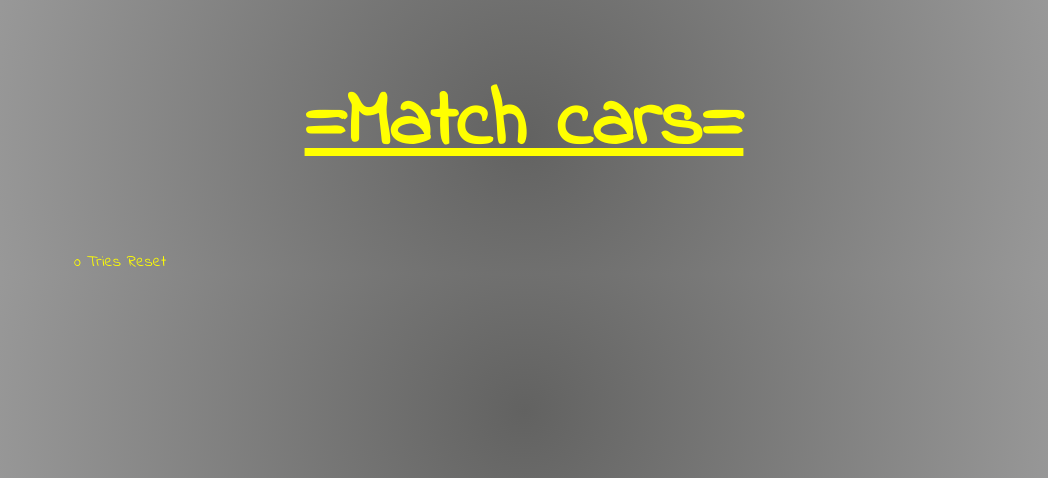
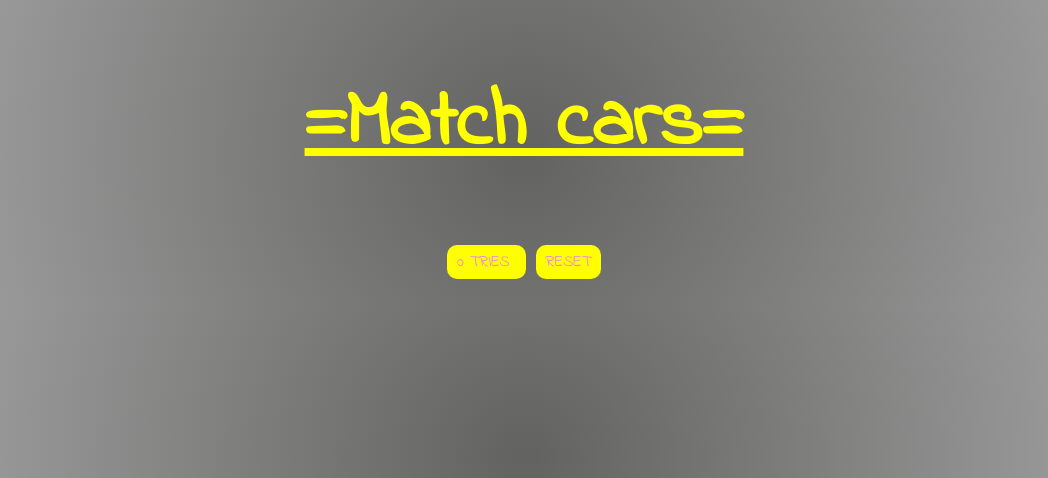
Before and after one commit to Kraljiccar/Simple-memory-card-game-car-photos-, a PHP site: page / in a window 1280 px wide. Shown: the top 478 px of the page, without its empty margins (116-1164 px from the left). Run offline with PHP 8.4, Linux system fonts and the light colour scheme; some libraries are stand-ins or nearby versions.

Commit message:
game buttons

```diff
--- a/assets/css/main.css
+++ b/assets/css/main.css
@@ -23,3 +23,36 @@ h2 {
     z-index: 1;
 	margin: 10px 0 0;
 }
+
+#cards div {
+    float: left;
+	width: 150px;
+	height: 100px;
+	margin: 5px;
+	padding: 5px;
+	border: 3px solid #ffff00;
+	cursor: pointer;
+	border-radius: 10px;
+}
+
+#game div img {
+    display: none;
+	border-radius: 10px;
+	z-index: 3;
+}
+
+#gamebuttons {
+    text-align: center;
+	margin: 30px;
+	display: block;
+}
+
+#gamebuttons .button{
+    text-transform: uppercase;
+	background: #ffff00;
+	margin: 5px;
+	cursor: pointer;
+    padding: 5px 10px;
+    border-radius: 10px;
+    color:violet;
+}
```
